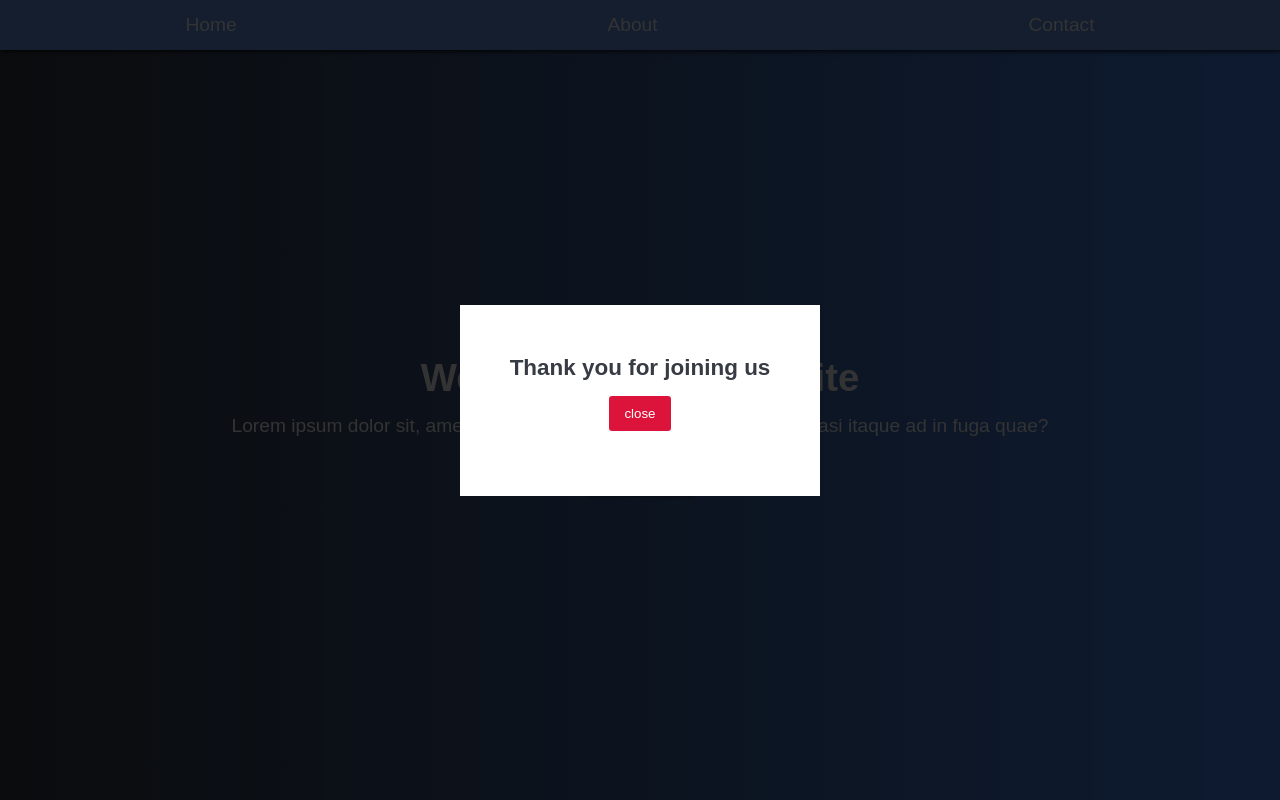
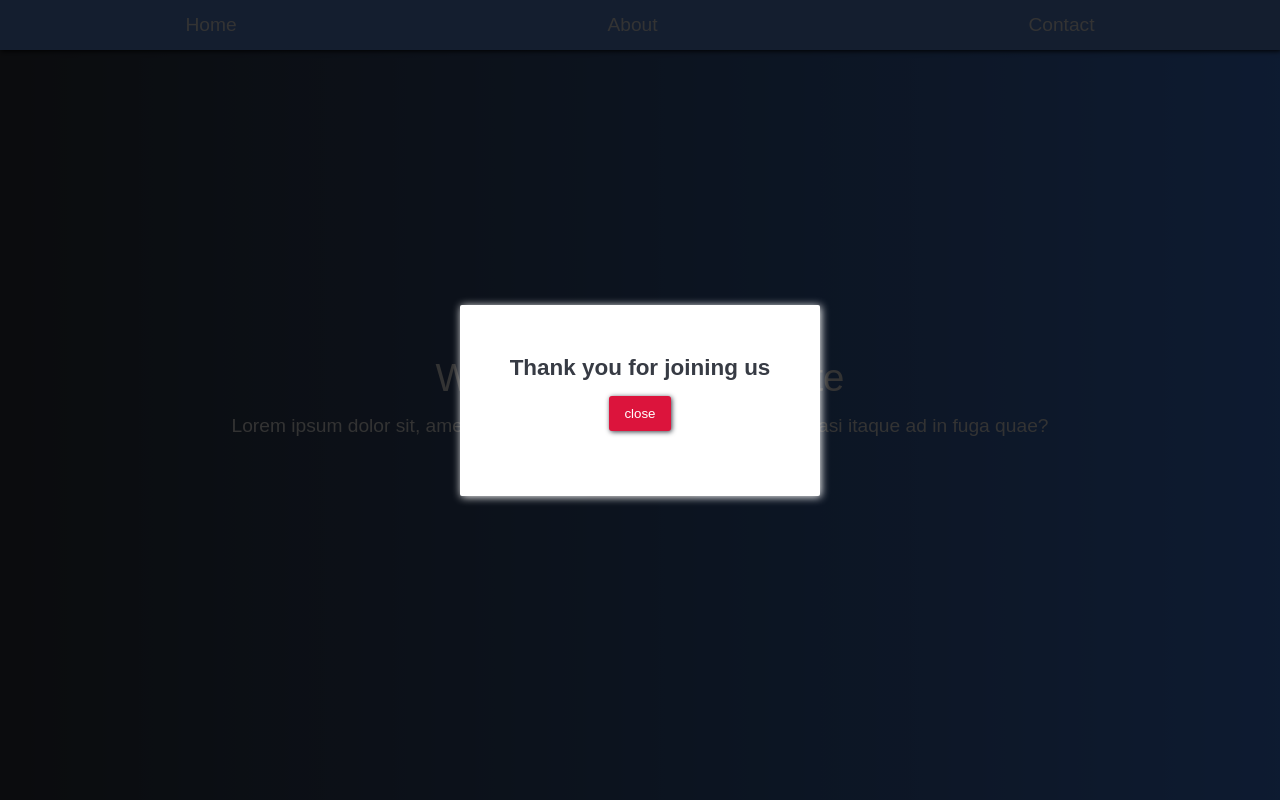
Before and after one commit to mubashirimtiaz/ninja-turtle-bootcamp, a plain HTML site: page index.html in a window 1280 px wide. Both pictures are taken after a click on the button "join now". Drawn offline with Linux system fonts and the light colour scheme.

Commit message:
Update styles.css

```diff
--- a/styles.css
+++ b/styles.css
@@ -47,6 +47,9 @@ ul li {
   flex-direction: column;
   text-align: center;
 }
+.hero h1 {
+  font-weight: 300;
+}
 .hero p {
   margin: 15px 0;
   text-align: justify;
@@ -88,6 +91,8 @@ ul li {
   color: #373b44;
   padding: 50px;
   text-align: center;
+  border-radius: 2px;
+  box-shadow: 1px 1px 8px #ffffff;
 }
 .close-popup {
   background-color: crimson;
@@ -97,4 +102,5 @@ ul li {
   border: 0;
   border-radius: 3px;
   cursor: pointer;
+  box-shadow: 1px 1px 5px #373b44;
 }
```
